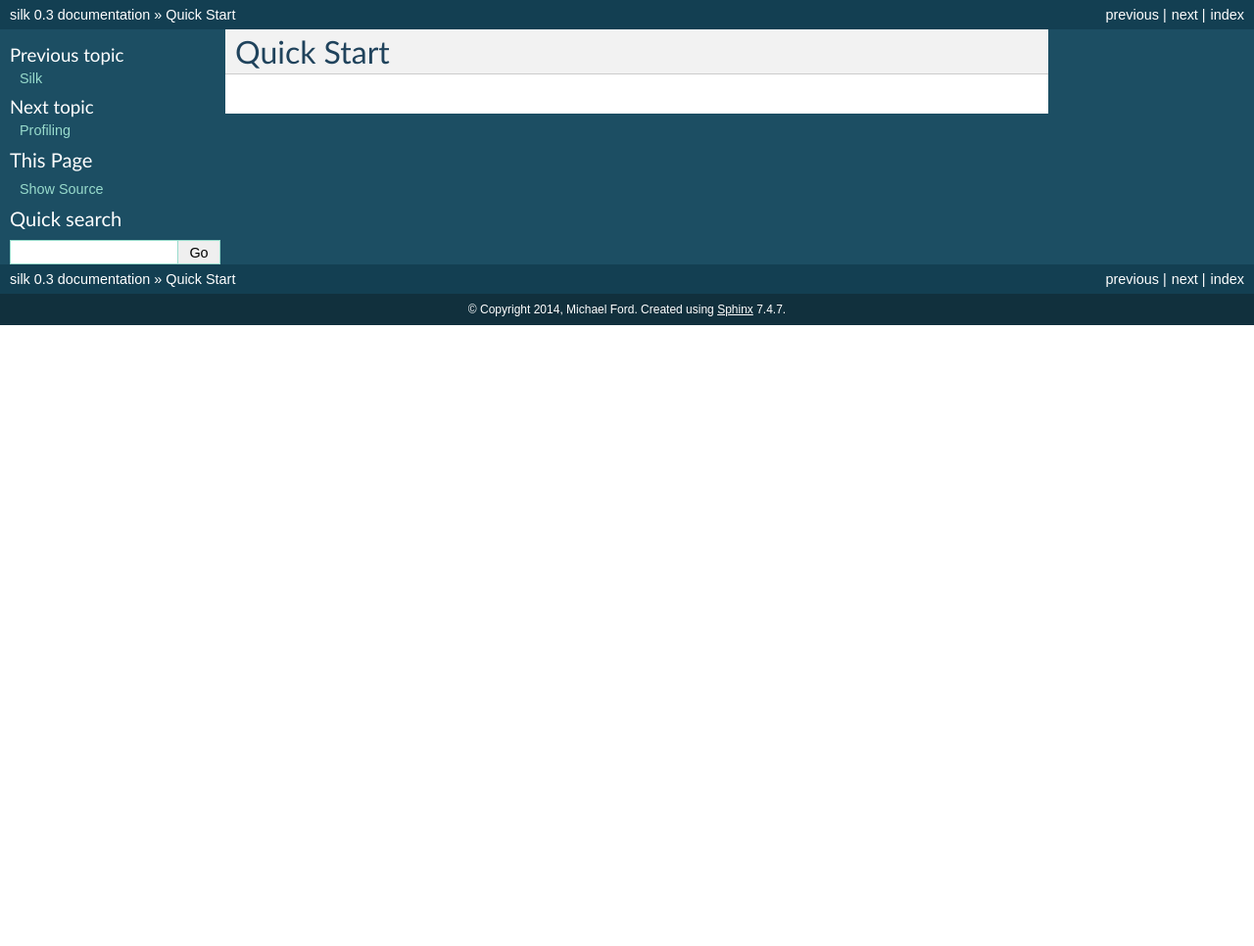
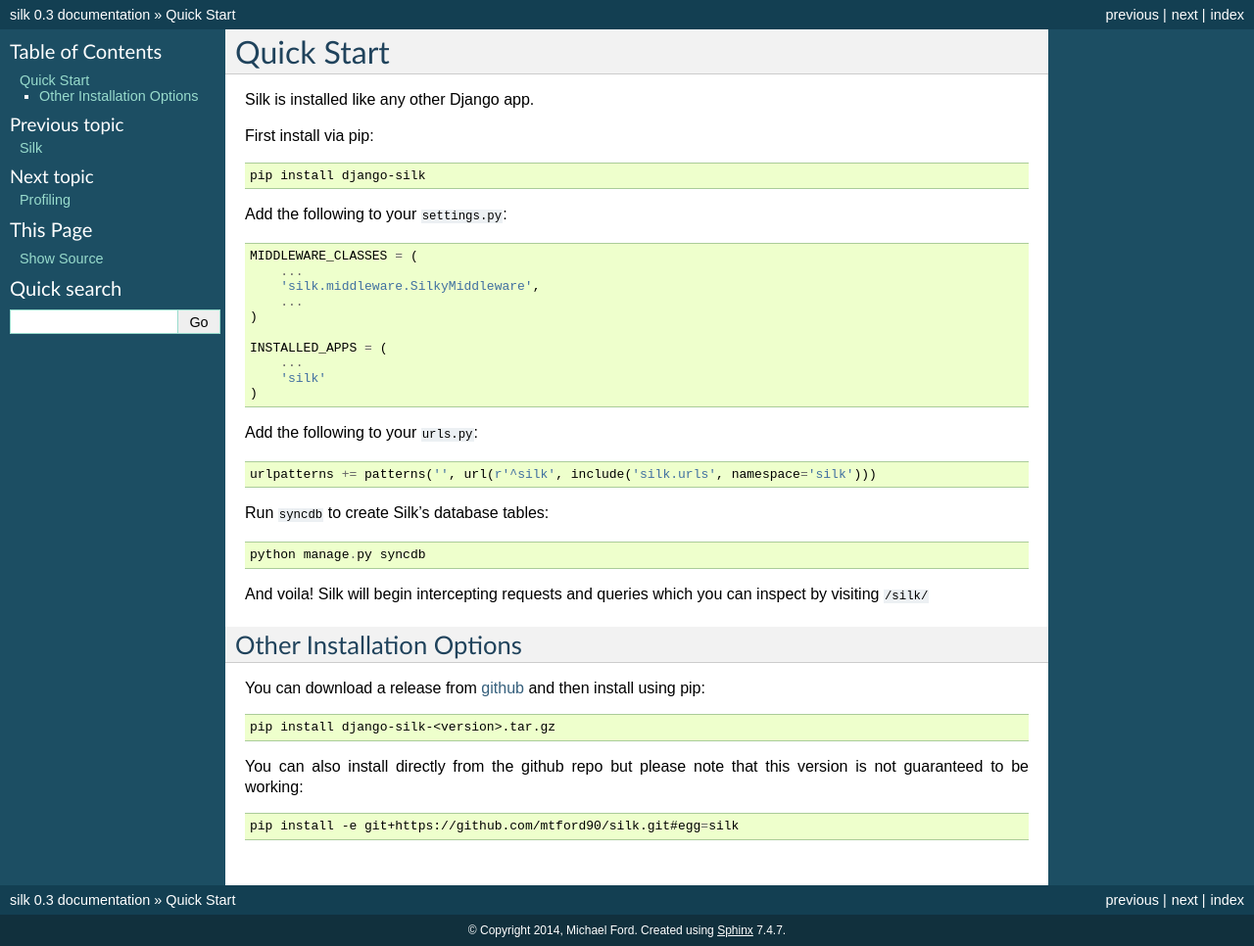
Before and after one commit to jazzband/django-silk, a Sphinx documentation site: the page built from docs/quickstart.rst, in a window 1280 px wide. Shown: the whole page at 98% size. Built offline with Sphinx 7.4.7, drawn with Linux system fonts in a browser that asks for light colours; before the commit the page ends 900 px from its top, so only the background shows below that.

Commit message:
more docs

```diff
--- a/docs/index.rst
+++ b/docs/index.rst
@@ -11,6 +11,8 @@
 
    quickstart
    profiling
+   configuration
+   troubleshooting
 
 Silk is a live profiling and inspection tool for the Django framework. Silk intercepts and stores HTTP requests and database queries before presenting them in a user interface for further inspection..
 
--- a/docs/quickstart.rst
+++ b/docs/quickstart.rst
@@ -1,2 +1,54 @@
 Quick Start
 ===========
+
+Silk is installed like any other Django app.
+
+First install via pip:
+
+.. code-block:: bash
+
+	pip install django-silk
+
+Add the following to your ``settings.py``:
+
+.. code-block:: python
+
+	MIDDLEWARE_CLASSES = (
+	    ...
+	    'silk.middleware.SilkyMiddleware',
+	    ...
+	)
+
+	INSTALLED_APPS = (
+	    ...
+	    'silk'
+	)
+
+Add the following to your ``urls.py``:
+
+.. code-block:: python
+
+	urlpatterns += patterns('', url(r'^silk', include('silk.urls', namespace='silk')))
+
+Run ``syncdb`` to create Silk's database tables:
+
+.. code-block:: python
+
+    python manage.py syncdb
+
+And voila! Silk will begin intercepting requests and queries which you can inspect by visiting ``/silk/``
+
+Other Installation Options
+-------
+
+You can download a release from `github <https://github.com/mtford90/silk/releases>`_ and then install using pip:
+
+.. code-block:: bash
+
+	pip install django-silk-<version>.tar.gz
+
+You can also install directly from the github repo but please note that this version is not guaranteed to be working:
+
+.. code-block:: bash
+
+	pip install -e git+https://github.com/mtford90/silk.git#egg=silk
```
Also changed, not shown: docs/configuration.rst (added, +55 -0 lines), docs/profiling.rst (+4 -3 lines), docs/troubleshooting.rst (added, +26 -0 lines).
